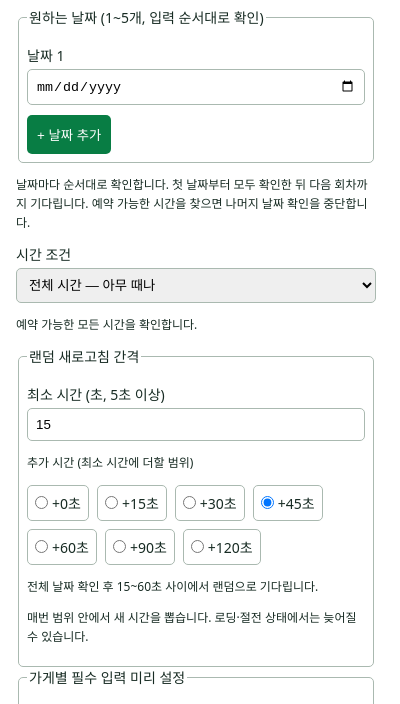
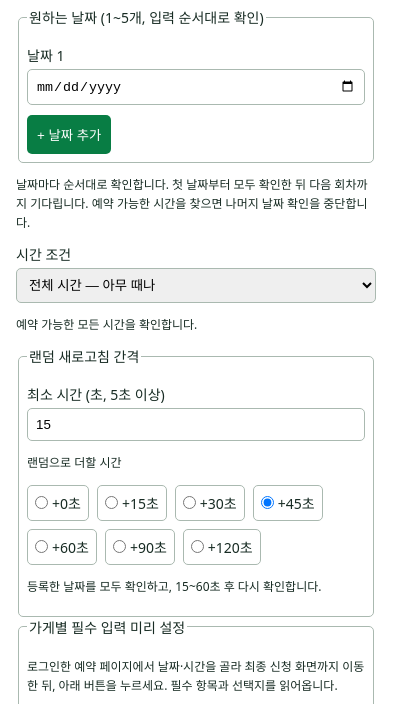
Before and after one commit to pingping-e/naver-booking, a browser extension: page extension/popup.html in a window 400 px wide. Shown: the part 118-822 px from the top of the page. Drawn offline with Linux system fonts and the light colour scheme.

Commit message:
Simplify refresh interval instructions

```diff
--- a/extension/popup.html
+++ b/extension/popup.html
@@ -23,7 +23,7 @@
 <p id="time-rule">예약 가능한 모든 시간을 확인합니다.</p>
 <fieldset><legend>랜덤 새로고침 간격</legend>
 <label>최소 시간 (초, 5초 이상)<input name="intervalMin" type="number" min="5" max="120" step="1" value="15" required></label>
-<p>추가 시간 (최소 시간에 더할 범위)</p><div id="interval-options">
+<p>랜덤으로 더할 시간</p><div id="interval-options">
 <label><input type="radio" name="intervalExtra" value="0">+0초</label>
 <label><input type="radio" name="intervalExtra" value="15">+15초</label>
 <label><input type="radio" name="intervalExtra" value="30">+30초</label>
@@ -32,7 +32,6 @@
 <label><input type="radio" name="intervalExtra" value="90">+90초</label>
 <label><input type="radio" name="intervalExtra" value="120">+120초</label>
 </div><p id="interval-rule"></p>
-<p>매번 범위 안에서 새 시간을 뽑습니다. 로딩·절전 상태에서는 늦어질 수 있습니다.</p>
 </fieldset>
 <fieldset id="clinic-presets"><legend>현재 참고 상품의 추가정보 기본값</legend>
 <label>시술 선택<select name="treatment">
--- a/extension/popup.js
+++ b/extension/popup.js
@@ -19,7 +19,7 @@ if (!extraOptions.includes(Number(config?.intervalExtra))) {
 }
 function renderInterval() {
   const min = Number(form.elements.intervalMin.value), extra = Number(form.elements.intervalExtra.value);
-  document.querySelector('#interval-rule').textContent = extra === 0 ? `전체 날짜 확인 후 ${min}초 기다립니다.` : `전체 날짜 확인 후 ${min}~${min + extra}초 사이에서 랜덤으로 기다립니다.`;
+  document.querySelector('#interval-rule').textContent = extra === 0 ? `등록한 날짜를 모두 확인하고, ${min}초 후 다시 확인합니다.` : `등록한 날짜를 모두 확인하고, ${min}~${min + extra}초 후 다시 확인합니다.`;
 }
 form.elements.intervalMin.addEventListener('input',renderInterval);
 for (const radio of document.querySelectorAll('input[name="intervalExtra"]')) radio.addEventListener('change',renderInterval);
```
